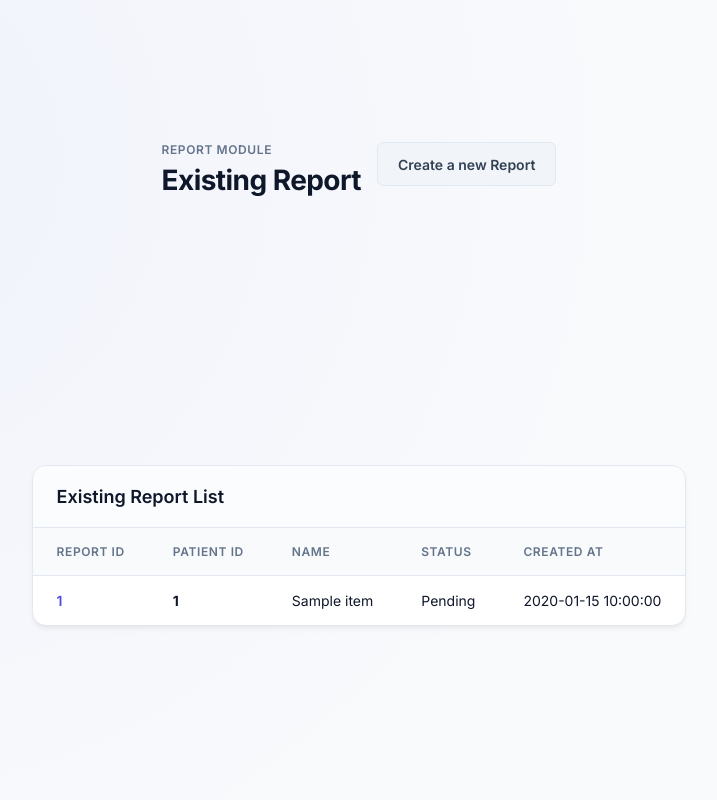
After one commit to priyamsama/flaskapp_credence, a Flask app: template templates/report_list.html in a window 1280 px wide. The commit adds this page. Shown: the whole page, without its empty margins (281-998 px from the left). Run offline with Flask 3, Linux system fonts and the light colour scheme; the template is opened without the code that fills it: most values are stand-ins (such as "Sample title", 1, 10 or a date in 2020); some libraries are stand-ins or nearby versions.

Commit message:
reporting

```diff
--- a/app.py
+++ b/app.py
@@ -278,7 +278,7 @@ def edit_patient(patient_id):
             SET patient_name = %s, age = %s, gender = %s, contact_number = %s
             WHERE patient_id = %s
         """, (
-            request.form['patient_name'].strip(), #strip removes the extra spaces
+            request.form['patient_name'].strip(),
             request.form['age'],
             request.form['gender'],
             request.form['contact_number'].strip(),
@@ -457,8 +457,6 @@ def sample_update():
                 flash(f'{sample_fields[update_field]} updated successfully.', 'success')
                 return redirect(url_for('sample_update'))
 
-        # If any 'if' or 'elif' condition above was caught, it skips the database block
-        # and lands down here to reload the page with the user's input intact.
         sample_ids = fetch_all("SELECT s.sample_id, p.patient_name FROM samples s JOIN patients p ON p.patient_id = s.patient_id ORDER BY s.sample_id")
         patient_ids = fetch_all("SELECT patient_id, patient_name FROM patients ORDER BY patient_id")
 
@@ -636,11 +634,123 @@ def sample_search():
         searched=searched
     )
 
-@app.route('/reporting')
+@app.route('/report')
 @login_required
 def reporting():
-    return render_template('reporting.html')
+    cursor = mysql.connection.cursor(DictCursor)
+    cursor.execute('''
+        SELECT r.report_id, r.patient_id, p.patient_name, r.report_status,
+               r.created_at, r.update_at
+        FROM patient_report r
+        JOIN patients p ON r.patient_id = p.patient_id
+        ORDER BY r.update_at DESC
+    ''')
+    reports = cursor.fetchall()
+    cursor.close()
+    return render_template('report_list.html', reports=reports)
 
+@app.route('/report/create', methods=['GET', 'POST'])
+@login_required
+def create_report():
+    if request.method == 'POST':
+        report_id = request.form['report_id'].strip().upper()
+        patient_id = request.form['patient_id'].strip()
+        draft_text = request.form['draft_text']
+        comments = request.form['comments']
+        status = request.form['report_status']
+
+        submitted_report = {
+            'report_id': report_id,
+            'patient_id': patient_id,
+            'draft_text': draft_text,
+            'comments': comments,
+            'report_status': status
+        }
+
+
+
+        if not report_id:
+            flash("Invalid report id", 'error')
+            patients = fetch_all('SELECT patient_id FROM patients')
+            return render_template('reporting.html', patients=patients)
+        elif not (patient_id):
+            flash('invalid patient id ','error')
+            return render_template('reporting.html', patients=patients)
+        elif not re.match(r'^R\d{6}$', report_id):
+            flash("Invalid Report ID, must follow this format R000001,... R999999", 'error')
+            return render_template(
+            'reporting.html',
+            patients=patients,
+            report=submitted_report,
+            mode='create'
+            )
+
+        else:
+            existing = fetch_one(
+                        "SELECT report_id FROM patient_report WHERE report_id=%s",
+                        (report_id,))
+            if existing:
+                flash("Report ID already exists.", "error")
+                return render_template(
+                    'reporting.html'
+                )
+            cur = mysql.connection.cursor()
+            cur.execute(
+                """
+                INSERT INTO patient_report (report_id, patient_id, draft_text, comments, report_status)
+                VALUES (%s,%s,%s,%s,%s)
+                """,
+                (report_id, patient_id, draft_text, comments, 'Pending')
+            )
+            mysql.connection.commit()
+            cur.close()
+            flash("The report saved successfully!",'success')
+            return redirect(url_for('reporting'))
+    cur = mysql.connection.cursor()
+    cur.execute("SELECT patient_id FROM patients")
+    patients = cur.fetchall()
+    cur.close()
+
+    return render_template(
+    'reporting.html',
+    patients=patients,
+    report=None,
+    mode='create'
+    )
+@app.route('/report/<report_id>/edit', methods=['GET', 'POST'])
+@login_required
+def edit_report(report_id):
+    report = fetch_one('SELECT * FROM patient_report WHERE report_id = %s', (report_id,))
+    if not report:
+        flash('Report was not found.', 'error')
+        return redirect(url_for('reporting'))
+
+    if request.method == 'POST':
+        patient_id = request.form['patient_id'].strip()
+        draft_text = request.form['draft_text']
+        comments = request.form['comments']
+        status = request.form['report_status']
+        report_id = report['report_id']
+
+        cur = mysql.connection.cursor()
+        cur.execute("""
+            UPDATE patient_report
+            SET patient_id = %s, draft_text = %s, comments = %s, report_status = %s, update_at = NOW()
+            WHERE report_id = %s
+        """, (patient_id, draft_text, comments, status, report_id))
+        mysql.connection.commit()
+        cur.close()
+
+        flash('Report updated successfully.', 'success')
+        return redirect(url_for('reporting'))
+
+    patients = fetch_all('SELECT patient_id, patient_name FROM patients ORDER BY patient_name')
+    return render_template(
+        'reporting.html',
+        patients=patients,
+        report=report,
+        mode='edit'
+    )
 
 if __name__ == '__main__':
     app.run(debug=True)
--- a/script.sql
+++ b/script.sql
@@ -38,6 +38,9 @@ CREATE TABLE patient_report(
         FOREIGN KEY (patient_id) REFERENCES patients(patient_id)
         ON DELETE CASCADE
 ) ENGINE=InnoDB;
+
+ALTER TABLE patient_report
+ADD comments TEXT;
 
 
 
--- a/static/style.css
+++ b/static/style.css
@@ -148,7 +148,7 @@ nav a.active {
 /* Page Headers */
 .page-header {
     display: flex;
-    align-items: center;
+    align-items: left;
     justify-content: space-between;
     gap: 16px;
     margin-bottom: 32px;
@@ -161,6 +161,8 @@ nav a.active {
     letter-spacing: 0.05em;
     margin-bottom: 6px;
     text-transform: uppercase;
+    text-align: left;
+
 }
 
 h1 {
@@ -349,6 +351,7 @@ h2 {
     .form-grid .full-width,
     .form-grid .form-actions {
         grid-column: span 2;
+        box-sizing: border-box;
     }
 }
 
--- /dev/null
+++ b/templates/report_list.html
@@ -0,0 +1,50 @@
+{% extends "base.html" %}
+
+{% block title %}Report{% endblock %}
+
+{% block content %}
+<section class="page-header">
+    <div>
+        <p class="eyebrow">Report Module</p>
+        <h1>{{ 'Update Report' if mode == 'edit' else 'Existing Report' }}</h1>
+    </div>
+
+    {% if mode == 'edit' %}
+    <a class="button secondary" href="{{ url_for('reporting') }}">Back to Report List</a>
+    {% else %}
+    <a class="button secondary" href="{{ url_for('create_report') }}">Create a new Report </a>
+    {% endif %}
+</section>
+<section class="panel">
+    <div class="panel-heading">
+        <h2>Existing Report List </h2>
+    </div>
+    <table>
+        <thead>
+            <tr>
+                <th>Report ID</th>
+                <th>Patient ID</th>
+                <th>Name</th>
+                <th>Status</th>
+                <th>Created At</th>
+            </tr>
+        </thead>
+        <tbody>
+            {% for item in reports %}
+            <tr>
+                <td><a class="table-link" href="{{ url_for('edit_report', report_id=item.report_id) }}">{{ item.report_id }}</a></td>
+                <td><strong>{{ item.patient_id }}</strong></td>
+                <td>{{ item.patient_name }}</td>
+                <td>{{ item.report_status }}</td>
+                <td>{{ item.created_at }}</td>
+            </tr>
+            {% else %}
+            <tr>
+                <td colspan="5" class="empty">No reports available.</td>
+            </tr>
+            {% endfor %}
+        </tbody>
+    </table>
+</section>
+
+{% endblock %}
```
Also changed, not shown: templates/reporting.html (+11 -20 lines).
